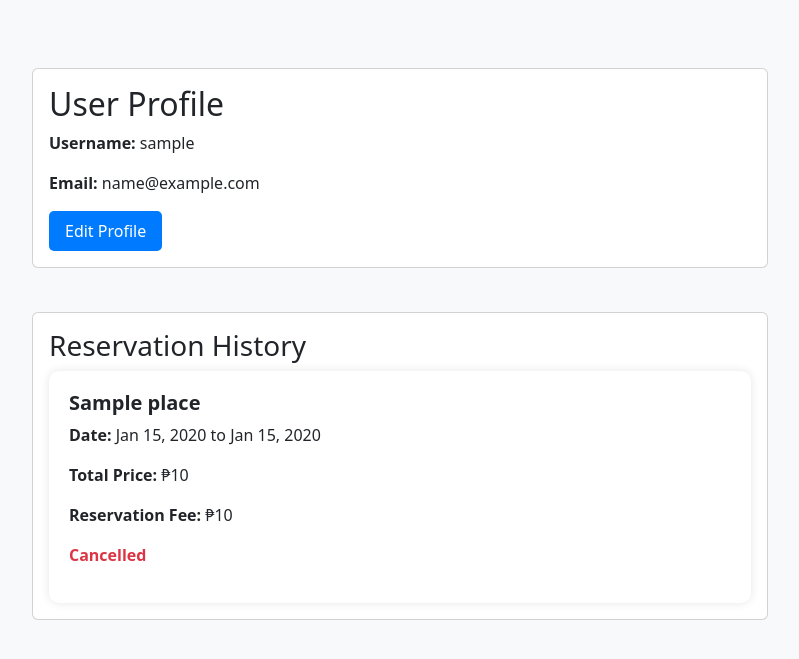
After one commit to Lart101/EventPlaceRental, a PHP site: page /profile.php in a window 1280 px wide. The commit adds this page. Shown: the top 659 px of the page, without its empty margins (240-1039 px from the left). Run offline with PHP 8.4, Linux system fonts and the light colour scheme; the visitor is signed in with stand-in values (Sample User, id 1); tables that the repository leaves empty or names only in its code hold one stand-in row (values such as "Sample post").

Commit message:
version 2.4

```diff
--- /dev/null
+++ b/profile.php
@@ -0,0 +1,287 @@
+<?php
+session_start();
+
+if (!isset($_SESSION['user_id'])) {
+    header('Location: login.php');
+    exit();
+}
+
+// Database connection
+$conn = new mysqli("localhost", "root", "", "event_store");
+
+// Check connection
+if ($conn->connect_error) {
+    die("Connection failed: " . $conn->connect_error);
+}
+
+$user_id = $_SESSION['user_id'];
+
+// Fetch user profile information
+$stmt = $conn->prepare("SELECT username, email FROM users WHERE id = ?");
+$stmt->bind_param("i", $user_id);
+$stmt->execute();
+$stmt->bind_result($username, $email);
+$stmt->fetch();
+$stmt->close();
+
+// Fetch user's reservation history
+$reservations = [];
+$stmt = $conn->prepare("SELECT r.id, e.name, r.start_date, r.end_date, r.total_price, r.reservation_fee, r.cancelled FROM reservations r
+                        INNER JOIN event_places e ON r.event_place_id = e.id
+                        WHERE r.user_id = ?");
+$stmt->bind_param("i", $user_id);
+$stmt->execute();
+$stmt->bind_result($reservation_id, $event_name, $start_date, $end_date, $total_price, $reservation_fee, $cancelled);
+
+while ($stmt->fetch()) {
+    $reservations[] = [
+        'id' => $reservation_id,
+        'event_name' => $event_name,
+        'start_date' => $start_date,
+        'end_date' => $end_date,
+        'total_price' => $total_price,
+        'reservation_fee' => $reservation_fee,
+        'cancelled' => $cancelled
+    ];
+}
+$stmt->close();
+
+// Function to cancel reservation
+if ($_SERVER['REQUEST_METHOD'] === 'POST' && isset($_POST['cancel_reservation'])) {
+    $reservation_id = $_POST['reservation_id'];
+
+    // Check if reservation can be cancelled (not already cancelled)
+    $stmt = $conn->prepare("UPDATE reservations SET cancelled = 1 WHERE id = ? AND user_id = ? AND cancelled = 0");
+    $stmt->bind_param("ii", $reservation_id, $user_id);
+    $stmt->execute();
+
+    if ($stmt->affected_rows > 0) {
+        // Reservation cancelled successfully
+        echo '<script>alert("Reservation cancelled."); window.location.replace("profile.php");</script>';
+        exit();
+    } else {
+        // Display a message that reservation cannot be cancelled
+        echo '<script>alert("Cannot cancel reservation. Please contact support for assistance.");</script>';
+    }
+    $stmt->close();
+}
+// Fetch user profile information including password
+$stmt = $conn->prepare("SELECT username, email, password FROM users WHERE id = ?");
+$stmt->bind_param("i", $user_id);
+$stmt->execute();
+$stmt->bind_result($username, $email, $current_password);
+$stmt->fetch();
+$stmt->close();
+
+// Function to update user profile and change password
+if ($_SERVER['REQUEST_METHOD'] === 'POST' && isset($_POST['update_profile'])) {
+    $new_username = $_POST['username'];
+    $new_email = $_POST['email'];
+    $new_password = $_POST['password']; // Assuming you have a password field
+
+    // Check if the new username already exists in the database
+    $stmt = $conn->prepare("SELECT id FROM users WHERE username = ? AND id != ?");
+    $stmt->bind_param("si", $new_username, $user_id);
+    $stmt->execute();
+    $stmt->store_result();
+
+    if ($stmt->num_rows > 0) {
+        // Username already exists for another user
+        echo '<script>alert("Username already exists. Please choose a different username.");</script>';
+    } else {
+        // Proceed with updating user information
+        $stmt = $conn->prepare("UPDATE users SET username = ?, email = ?, password = ? WHERE id = ?");
+        $stmt->bind_param("sssi", $new_username, $new_email, $new_password, $user_id);
+        $stmt->execute();
+
+        // Check if update was successful
+        if ($stmt->affected_rows > 0) {
+            // Update session variables if necessary
+            $_SESSION['username'] = $new_username;
+            $_SESSION['email'] = $new_email;
+
+            // Optionally, you can redirect or display a success message here
+            echo '<script>alert("Profile updated."); window.location.replace("profile.php");</script>';
+            exit();
+        } else {
+            // Display an error message
+            echo '<script>alert("Failed to update profile. Please try again.");</script>';
+        }
+    }
+    $stmt->close();
+}
+
+$conn->close();
+?>
+
+
+<!DOCTYPE html>
+<html lang="en">
+
+<head>
+    <meta charset="UTF-8">
+    <meta name="viewport" content="width=device-width, initial-scale=1.0">
+    <title>User Profile</title>
+    <link href="https://cdn.jsdelivr.net/npm/bootstrap@5.3.3/dist/css/bootstrap.min.css" rel="stylesheet">
+    <style>
+        body {
+            padding: 20px;
+            background-color: #f8f9fa;
+        }
+
+        .card {
+            margin-bottom: 20px;
+        }
+
+        .reservation-card {
+            padding: 20px;
+            border-radius: 10px;
+            background-color: #fff;
+            box-shadow: 0 0 10px rgba(0, 0, 0, 0.1);
+        }
+
+        .reservation-card .reservation-details {
+            margin-bottom: 10px;
+        }
+
+        .reservation-card .btn-cancel {
+            color: #dc3545;
+            border: none;
+            background: none;
+            cursor: pointer;
+        }
+
+        .btn-cancel:hover {
+            text-decoration: underline;
+        }
+
+        .cancelled {
+            color: #dc3545;
+            font-weight: bold;
+        }
+
+        .btn-edit-profile {
+            background-color: #007bff;
+            color: #fff;
+            border: none;
+            padding: 8px 16px;
+            border-radius: 5px;
+            text-decoration: none;
+        }
+
+        .btn-edit-profile:hover {
+            background-color: #0056b3;
+            text-decoration: none;
+        }
+    </style>
+</head>
+
+<body>
+
+    <div class="container mt-5">
+        <div class="row">
+            <div class="col-md-8 offset-md-2">
+                <div class="card">
+                    <div class="card-body">
+                        <h2 class="card-title">User Profile</h2>
+                        <p><strong>Username:</strong> <?php echo htmlspecialchars($username); ?></p>
+                        <p><strong>Email:</strong> <?php echo htmlspecialchars($email); ?></p>
+                        <!-- Button trigger modal -->
+                        <button type="button" class="btn btn-edit-profile" data-bs-toggle="modal"
+                            data-bs-target="#editProfileModal">
+                            Edit Profile
+                        </button>
+                    </div>
+                </div>
+            </div>
+        </div>
+
+        <div class="row mt-4">
+            <div class="col-md-8 offset-md-2">
+                <div class="card">
+                    <div class="card-body">
+                        <h3 class="card-title">Reservation History</h3>
+                        <?php if (empty($reservations)): ?>
+                            <p>No reservations found.</p>
+                        <?php else: ?>
+                            <?php foreach ($reservations as $reservation): ?>
+                                <div class="reservation-card">
+                                    <div class="reservation-details">
+                                        <h5><strong><?php echo htmlspecialchars($reservation['event_name']); ?></strong></h5>
+                                        <p><strong>Date:</strong>
+                                            <?php echo date('M d, Y', strtotime($reservation['start_date'])) . ' to ' . date('M d, Y', strtotime($reservation['end_date'])); ?>
+                                        </p>
+                                        <p><strong>Total Price:</strong>
+                                            ₱<?php echo htmlspecialchars($reservation['total_price']); ?></p>
+                                        <p><strong>Reservation Fee:</strong>
+                                            ₱<?php echo htmlspecialchars($reservation['reservation_fee']); ?></p>
+                                        <?php if ($reservation['cancelled'] == 0): ?>
+                                            <form action="profile.php" method="POST"
+                                                onsubmit="return confirm('Are you sure you want to cancel this reservation?');">
+                                                <input type="hidden" name="reservation_id"
+                                                    value="<?php echo $reservation['id']; ?>">
+                                                <button type="submit" class="btn-cancel" name="cancel_reservation">Cancel
+                                                    Reservation</button>
+                                            </form>
+                                        <?php else: ?>
+                                            <p class="cancelled">Cancelled</p>
+                                        <?php endif; ?>
+                                    </div>
+                                </div>
+                            <?php endforeach; ?>
+                        <?php endif; ?>
+                    </div>
+                </div>
+            </div>
+        </div>
+    </div>
+
+    <!-- Edit Profile Modal -->
+    <div class="modal fade" id="editProfileModal" tabindex="-1" aria-labelledby="editProfileModalLabel"
+        aria-hidden="true">
+        <div class="modal-dialog">
+            <div class="modal-content">
+                <form action="profile.php" method="POST">
+                    <div class="modal-header">
+                        <h5 class="modal-title" id="editProfileModalLabel">Edit Profile</h5>
+                        <button type="button" class="btn-close" data-bs-dismiss="modal" aria-label="Close"></button>
+                    </div>
+                    <div class="modal-body">
+                        <div class="mb-3">
+                            <label for="editUsername" class="form-label">Username</label>
+                            <input type="text" class="form-control" id="editUsername" name="username"
+                                value="<?php echo htmlspecialchars($username); ?>" required>
+                        </div>
+                        <div class="mb-3">
+                            <label for="editEmail" class="form-label">Email</label>
+                            <input type="email" class="form-control" id="editEmail" name="email"
+                                value="<?php echo htmlspecialchars($email); ?>" required>
+                        </div>
+                        <div class="mb-3">
+                            <label for="editPassword" class="form-label">New Password</label>
+                            <input type="password" class="form-control" id="editPassword" name="password"
+                                pattern="^(?=.*[a-z])(?=.*[A-Z]).{6,14}$"
+                                title="Password must be between 6 and 14 characters long and include at least one uppercase and one lowercase letter."
+                                value="<?php echo isset($current_password) ? htmlspecialchars($current_password) : ''; ?>"
+                                required>
+                            <div class="invalid-feedback">
+                                Please provide a valid password.
+                            </div>
+                        </div>
+                    </div>
+                    <div class="modal-footer">
+                        <button type="button" class="btn btn-secondary" data-bs-dismiss="modal">Close</button>
+                        <button type="submit" class="btn btn-primary" name="update_profile">Save changes</button>
+                    </div>
+                </form>
+            </div>
+        </div>
+    </div>
+
+    <script src="https://cdn.jsdelivr.net/npm/bootstrap@5.3.3/dist/js/bootstrap.bundle.min.js"
+        integrity="sha384-YvpcrYf0tY3lHB60NNkmXc5s9fDVZLESaAA55NDzOxhy9GkcIdslK1eN7N6jIeHz"
+        crossorigin="anonymous"></script>
+
+</body>
+
+</html>
```
Also changed, not shown: event_place.php (+8 -8 lines).
